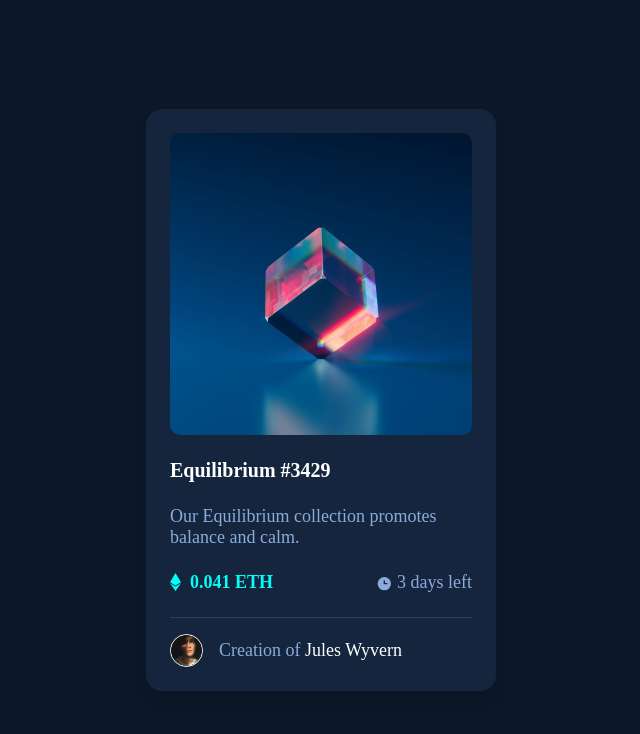
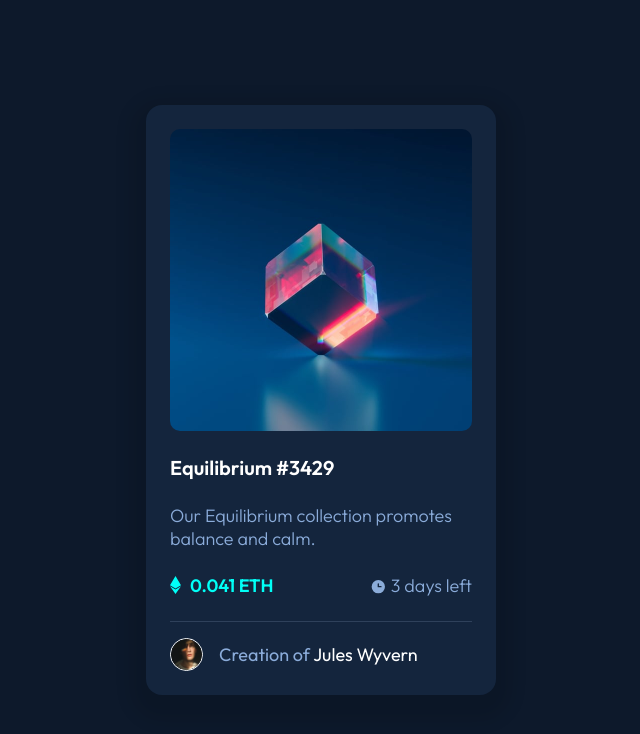
Before and after one commit to leandrho/nft-preview-card-component-fmn, a plain HTML site: page index.html in a window 1280 px wide. Shown: the whole page, without its empty margins (319-959 px from the left). Drawn offline with Linux system fonts and the light colour scheme; the site is published under a folder, as on GitHub Pages, so addresses that start at the root find nothing.

Commit message:
Fix fonts source

```diff
--- a/styles.css
+++ b/styles.css
@@ -1,6 +1,6 @@
 @font-face {
     font-family: Outfit;
-    src: url("/assets/outfit/Outfit-VariableFont_wght.ttf");
+    src: url("./assets/outfit/Outfit-VariableFont_wght.ttf");
 }
 :root{
     --crl-softblue-primary: hsl(215, 51%, 70%);
```
